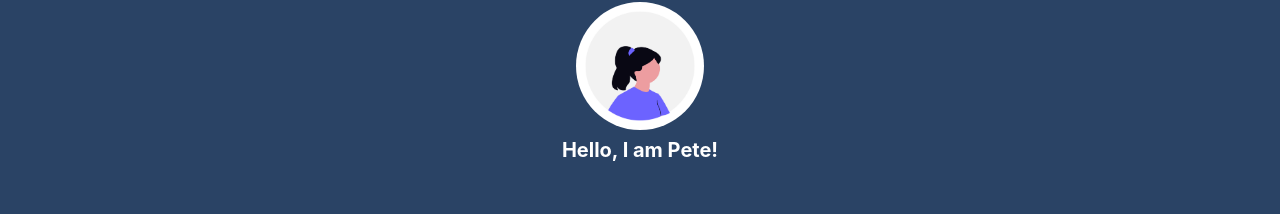
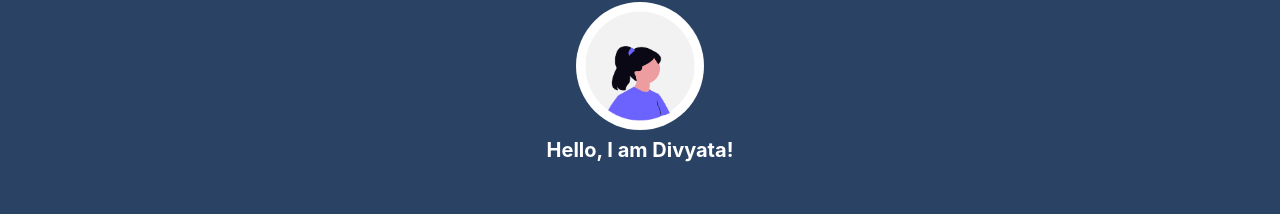
Before and after one commit to DivyataDev/portfolio, a React (Create React App) app: page / in a window 1280 px wide. Shown: the part 241-455 px from the top of the page. Built offline with nearby package versions, Linux system fonts and the light colour scheme.

Commit message:
Modified  greeting

```diff
--- a/src/components/LandingSection.js
+++ b/src/components/LandingSection.js
@@ -2,7 +2,7 @@ import React from "react";
 import { Avatar, Heading, VStack } from "@chakra-ui/react";
 import FullScreenSection from "./FullScreenSection";
 
-const greeting = "Hello, I am Pete!";
+const greeting = "Hello, I am Divyata!";
 const bio1 = "A frontend developer";
 const bio2 = "specialised in React";
 
```
